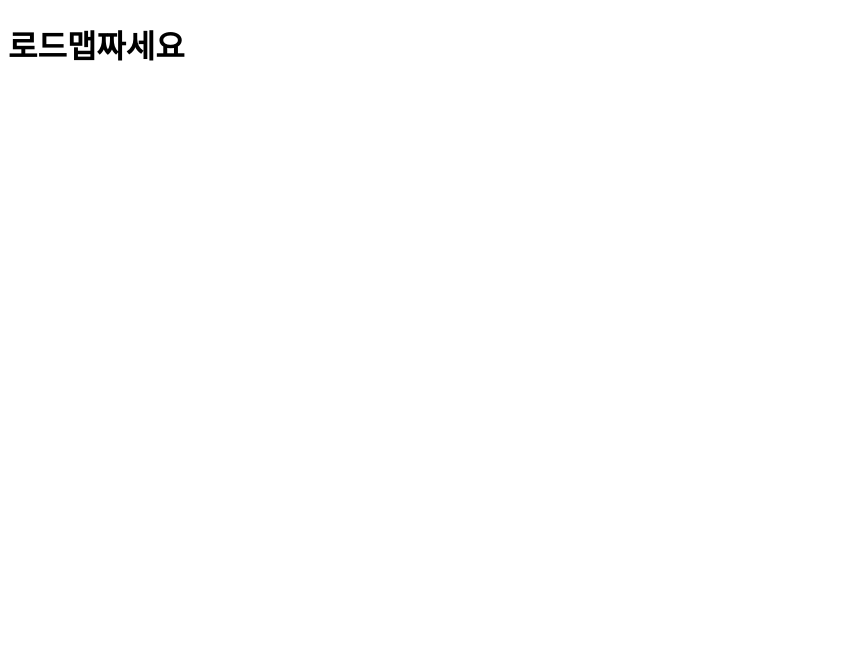
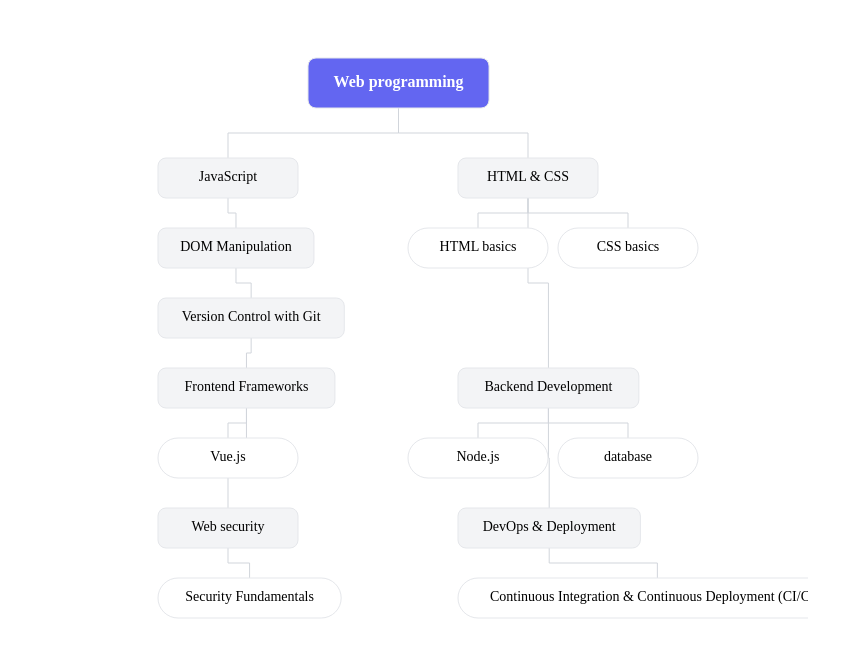
Before and after one commit to junction46/FE, a React (Vite) app: page /test in a window 1280 px wide. Shown: the top 658 px of the page, without its empty margins (0-862 px from the left). Built offline with nearby package versions, Linux system fonts and the light colour scheme.

Commit message:
wow commit

```diff
--- a/package.json
+++ b/package.json
@@ -11,7 +11,8 @@
   },
   "dependencies": {
     "react": "^18.3.1",
-    "react-dom": "^18.3.1"
+    "react-dom": "^18.3.1",
+    "react-router-dom": "^6.26.0"
   },
   "devDependencies": {
     "@eslint/js": "^9.8.0",
--- a/src/App.tsx
+++ b/src/App.tsx
@@ -1,7 +1,11 @@
+import AppRouter from "./router";
+
 function App() {
   return (
     <>
-      <h1>로드맵짜세요</h1>
+      <div>
+        <AppRouter />
+      </div>
     </>
   );
 }
--- /dev/null
+++ b/src/pages/Index.tsx
@@ -0,0 +1,3 @@
+export default function Home() {
+  return <></>;
+}
--- /dev/null
+++ b/src/pages/testPage.tsx
@@ -0,0 +1,176 @@
+import React, { useState, useEffect } from "react";
+
+interface NodeProps {
+  title: string;
+  x: number;
+  y: number;
+  width: number;
+  height: number;
+  isMain: boolean;
+  isRounded: boolean;
+}
+
+const Node: React.FC<NodeProps> = ({
+  title,
+  x,
+  y,
+  width,
+  height,
+  isMain,
+  isRounded,
+}): JSX.Element => {
+  const backgroundColor = isMain ? "#6366F1" : isRounded ? "white" : "#F3F4F6";
+  const textColor = isMain ? "white" : "black";
+  const fontSize = isMain ? "16px" : "14px";
+  const fontWeight = isMain ? "bold" : "normal";
+  const borderRadius = isRounded ? height / 2 : 8;
+
+  return (
+    <g transform={`translate(${x},${y})`}>
+      <rect
+        width={width}
+        height={height}
+        rx={borderRadius}
+        ry={borderRadius}
+        fill={backgroundColor}
+        stroke="#E5E7EB"
+        strokeWidth="1"
+      />
+      <text
+        x={width / 2}
+        y={height / 2}
+        dominantBaseline="middle"
+        textAnchor="middle"
+        fill={textColor}
+        fontSize={fontSize}
+        fontWeight={fontWeight}
+      >
+        {title}
+      </text>
+    </g>
+  );
+};
+
+const Line = ({ start, end }) => {
+  const path = `M ${start.x} ${start.y}
+                L ${start.x} ${(start.y + end.y) / 2}
+                L ${end.x} ${(start.y + end.y) / 2}
+                L ${end.x} ${end.y}`;
+  return <path d={path} stroke="#D1D5DB" strokeWidth="1" fill="none" />;
+};
+
+const TestPage = () => {
+  const [nodes, setNodes] = useState([]);
+
+  useEffect(() => {
+    const calculateNodeSize = (
+      title: string,
+      isMain = false,
+      isRounded = false
+    ) => {
+      const canvas = document.createElement("canvas");
+      const context = canvas.getContext("2d");
+      context!.font = isMain ? "bold 16px Arial" : "14px Arial";
+      const metrics = context!.measureText(title);
+      const width = Math.max(metrics.width + 40, isMain ? 180 : 140);
+      const height = isMain ? 50 : 40;
+      return { width, height };
+    };
+
+    const newNodes = [
+      { id: "web", title: "Web programming", x: 300, y: 50, isMain: true },
+      { id: "js", title: "JavaScript", x: 150, y: 150 },
+      { id: "html", title: "HTML & CSS", x: 450, y: 150 },
+      { id: "dom", title: "DOM Manipulation", x: 150, y: 220 },
+      { id: "git", title: "Version Control with Git", x: 150, y: 290 },
+      {
+        id: "html-basics",
+        title: "HTML basics",
+        x: 400,
+        y: 220,
+        isRounded: true,
+      },
+      {
+        id: "css-basics",
+        title: "CSS basics",
+        x: 550,
+        y: 220,
+        isRounded: true,
+      },
+      { id: "frontend", title: "Frontend Frameworks", x: 150, y: 360 },
+      { id: "backend", title: "Backend Development", x: 450, y: 360 },
+      { id: "vue", title: "Vue.js", x: 150, y: 430, isRounded: true },
+      { id: "node", title: "Node.js", x: 400, y: 430, isRounded: true },
+      { id: "database", title: "database", x: 550, y: 430, isRounded: true },
+      { id: "security", title: "Web security", x: 150, y: 500 },
+      { id: "devops", title: "DevOps & Deployment", x: 450, y: 500 },
+      {
+        id: "security-fundamentals",
+        title: "Security Fundamentals",
+        x: 150,
+        y: 570,
+        isRounded: true,
+      },
+      {
+        id: "ci-cd",
+        title: "Continuous Integration & Continuous Deployment (CI/CD)",
+        x: 450,
+        y: 570,
+        isRounded: true,
+      },
+    ].map((node) => ({
+      ...node,
+      ...calculateNodeSize(node.title, node.isMain, node.isRounded),
+    }));
+
+    setNodes(newNodes);
+  }, []);
+
+  const lines = [
+    { start: "web", end: "js" },
+    { start: "web", end: "html" },
+    { start: "js", end: "dom" },
+    { start: "dom", end: "git" },
+    { start: "html", end: "html-basics" },
+    { start: "html", end: "css-basics" },
+    { start: "git", end: "frontend" },
+    { start: "html", end: "backend" },
+    { start: "frontend", end: "vue" },
+    { start: "backend", end: "node" },
+    { start: "backend", end: "database" },
+    { start: "frontend", end: "security" },
+    { start: "backend", end: "devops" },
+    { start: "security", end: "security-fundamentals" },
+    { start: "devops", end: "ci-cd" },
+  ];
+
+  return (
+    <svg width="800" height="650">
+      {lines.map((line, index) => {
+        const startNode = nodes.find((node) => node.id === line.start);
+        const endNode = nodes.find((node) => node.id === line.end);
+        if (startNode && endNode) {
+          return (
+            <Line
+              key={index}
+              start={{
+                x: startNode.x + startNode.width / 2,
+                y: startNode.y + startNode.height,
+              }}
+              end={{
+                x: endNode.x + endNode.width / 2,
+                y: endNode.y,
+              }}
+            />
+          );
+        }
+        return null;
+      })}
+      {nodes.map((node) => (
+        <Node key={node.id} {...node} />
+      ))}
+    </svg>
+  );
+};
+
+export default TestPage;
--- /dev/null
+++ b/src/router.tsx
@@ -0,0 +1,17 @@
+import React from "react";
+import { BrowserRouter as Router, Route, Routes } from "react-router-dom";
+import Home from "./pages/Index";
+import TestPage from "./pages/testPage";
+
+const AppRouter = () => {
+  return (
+    <Router>
+      <Routes>
+        <Route path="/" element={<Home />} />
+        <Route path="/test" element={<TestPage />} />
+      </Routes>
+    </Router>
+  );
+};
+
+export default AppRouter;
```
Also changed, not shown: src/index.css (added), 1 other file (tests, documents, lock files or other folders).
